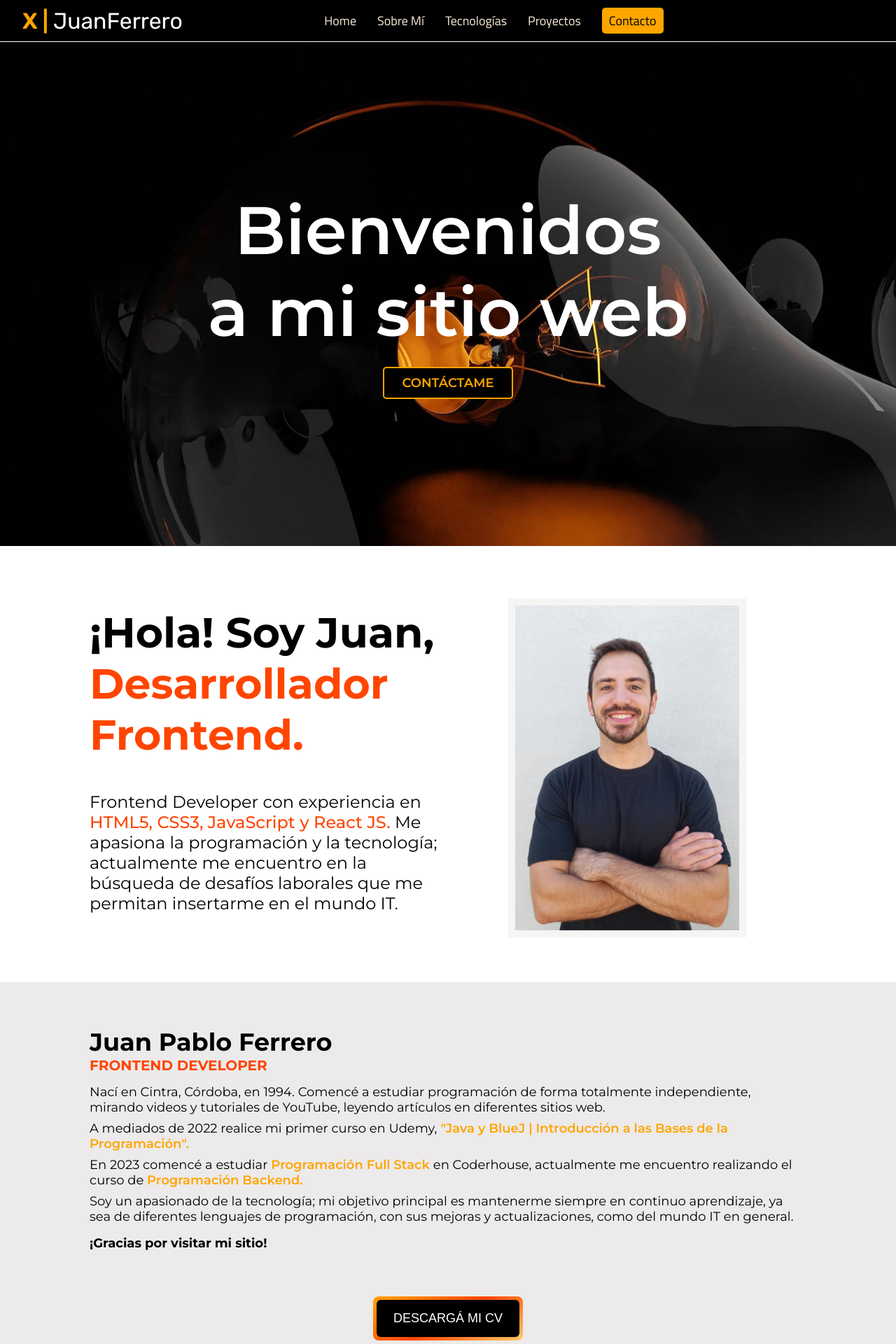
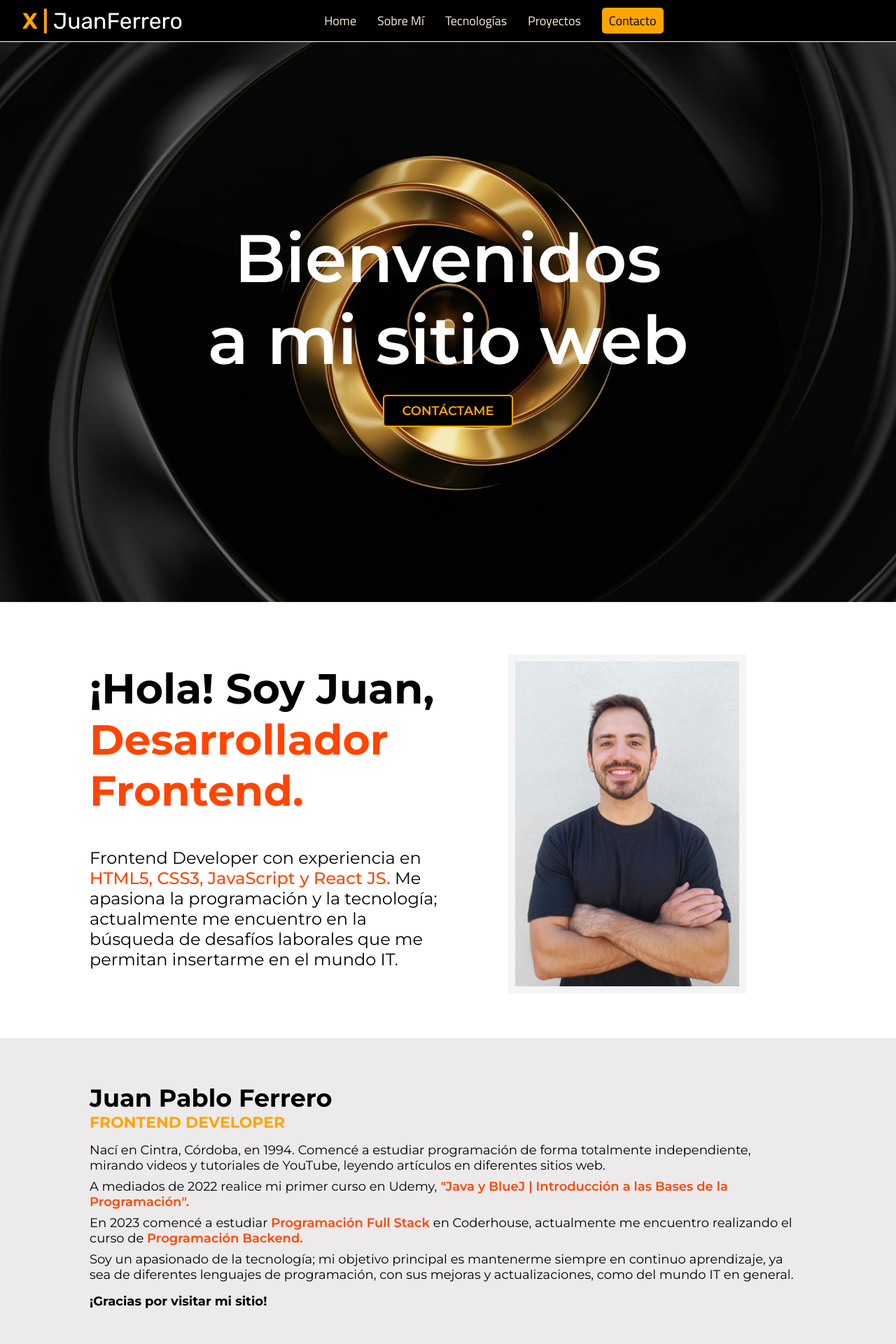
Before and after one commit to juanferrero13/juanFerrero, a React (Vite) app: page / in a window 1280 px wide. Shown: the top 1920 px of the page at 70% size. Built offline with nearby package versions, Linux system fonts and the light colour scheme.

Commit message:
idioma cambiado en index y cambio img home

```diff
--- a/index.html
+++ b/index.html
@@ -1,5 +1,5 @@
 <!doctype html>
-<html lang="en">
+<html lang="es">
     <head>
         <meta charset="UTF-8">
         <meta name="viewport" content="width=device-width, initial-scale=1.0">
--- a/src/components/AboutMe/AboutMe.module.css
+++ b/src/components/AboutMe/AboutMe.module.css
@@ -17,9 +17,9 @@
 }
 
 .subtitle {
-    font-size: 20px;
+    font-size: 22px;
     margin-bottom: 15px;
-    color: orangered;
+    color: orange;
 }
 
 .paragraph {
@@ -29,7 +29,7 @@
 
 .spanParagraph {
     font-weight: 600;
-    color: orange;
+    color: orangered;
 }
 
 .strong {
--- a/src/components/Home/Home.jsx
+++ b/src/components/Home/Home.jsx
@@ -26,12 +26,10 @@ export const Home = () => {
 
     return (
         <>
-            <div className={style.heroParallax}>
                 <div className={style.hero}>
                     <h2 className={style.title}>Bienvenidos<br />a mi sitio web</h2>
                     <button className={style.heroBtn} onClick={scrollToContact}>CONTÁCTAME</button>
                 </div>
-            </div>
             <div className={style.home}>
                 <h1 className={style.subtitle} data-aos="fade-right">¡Hola! Soy Juan,<span className={style.subtitleSpan}> Desarrollador Frontend.</span></h1>
                 <p className={style.paragraph}>Frontend Developer con experiencia en <strong>HTML5, CSS3, JavaScript y React JS.</strong> Me apasiona la programación y la tecnología; actualmente me encuentro en la búsqueda de desafíos laborales que me permitan insertarme en el mundo IT.</p>
--- a/src/components/Home/Home.module.css
+++ b/src/components/Home/Home.module.css
@@ -1,18 +1,11 @@
-.heroParallax {
+.hero {
     width: 100%;
-    background-color: black;
-    height: 90vh;
-    background: no-repeat fixed center url("/public/image/img-back.jpg");
+    height: 100vh;
+    background: no-repeat center url("/public/image/hero-img.jpg");
     background-size: cover;
     display: flex;
     flex-direction: column;
     justify-content: center;
-    align-items: center;
-}
-
-.hero {
-    display: flex;
-    flex-direction: column;
     align-items: center;
 }
 
--- a/src/components/Projects/Projects.jsx
+++ b/src/components/Projects/Projects.jsx
@@ -37,7 +37,7 @@ export const Projects = () => {
                         React Js
                         <p className={style.iconsCard}><FaReact /></p>
                     </div>
-                    <h3 className={style.titleCard}>De La Cabeza</h3>
+                    <h3 className={style.titleCard}>deLaCabeza!</h3>
                     <p className={style.paragraphCard}>De La Cabeza es un e-commerce especializado en gorras, tanto clásicas como modernas y ofrece también gorros. En este proyecto implemento el uso de la base de datos Firebase/Firestore.</p>
                     <a href={react} target="_blank"><button className={style.btnCard}>Visitar</button></a>
                 </div>
```
Also changed, not shown: public/image/hero-img.jpg (added), public/image/img-back.jpg (deleted).
